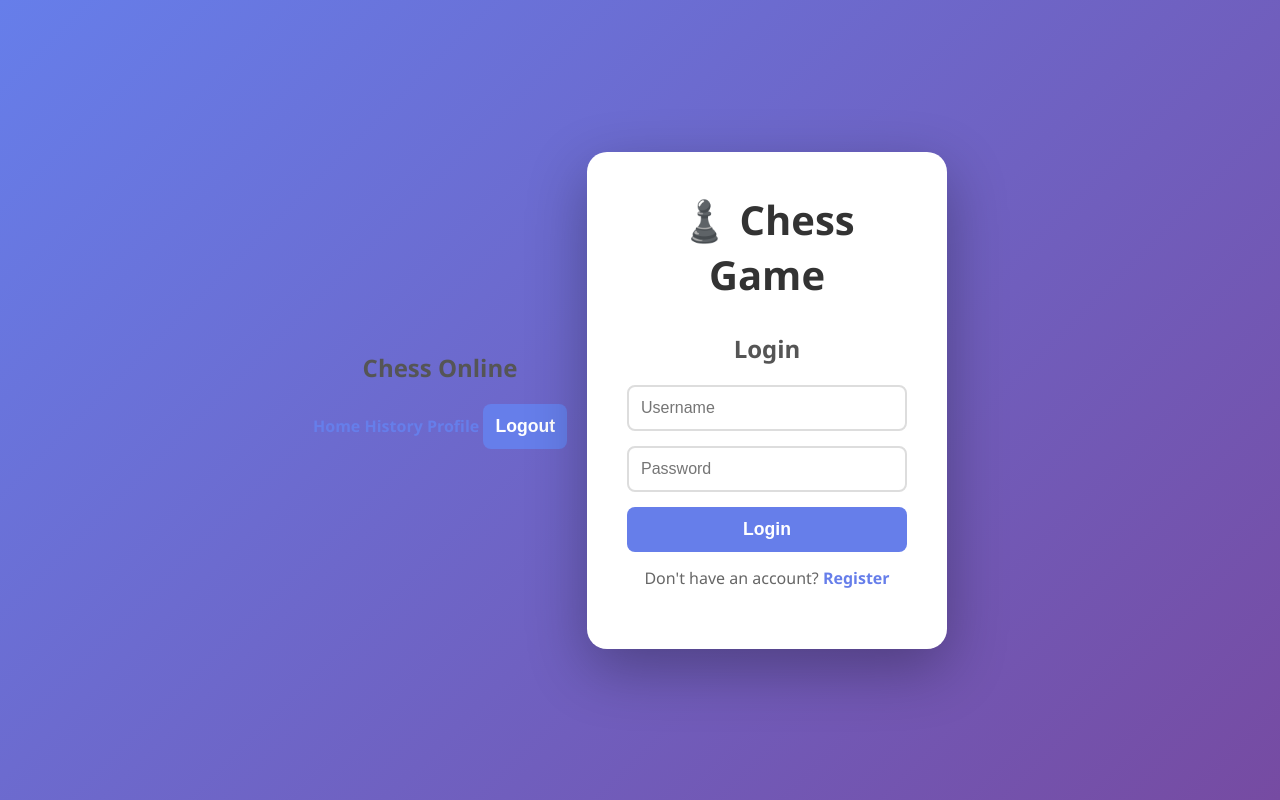
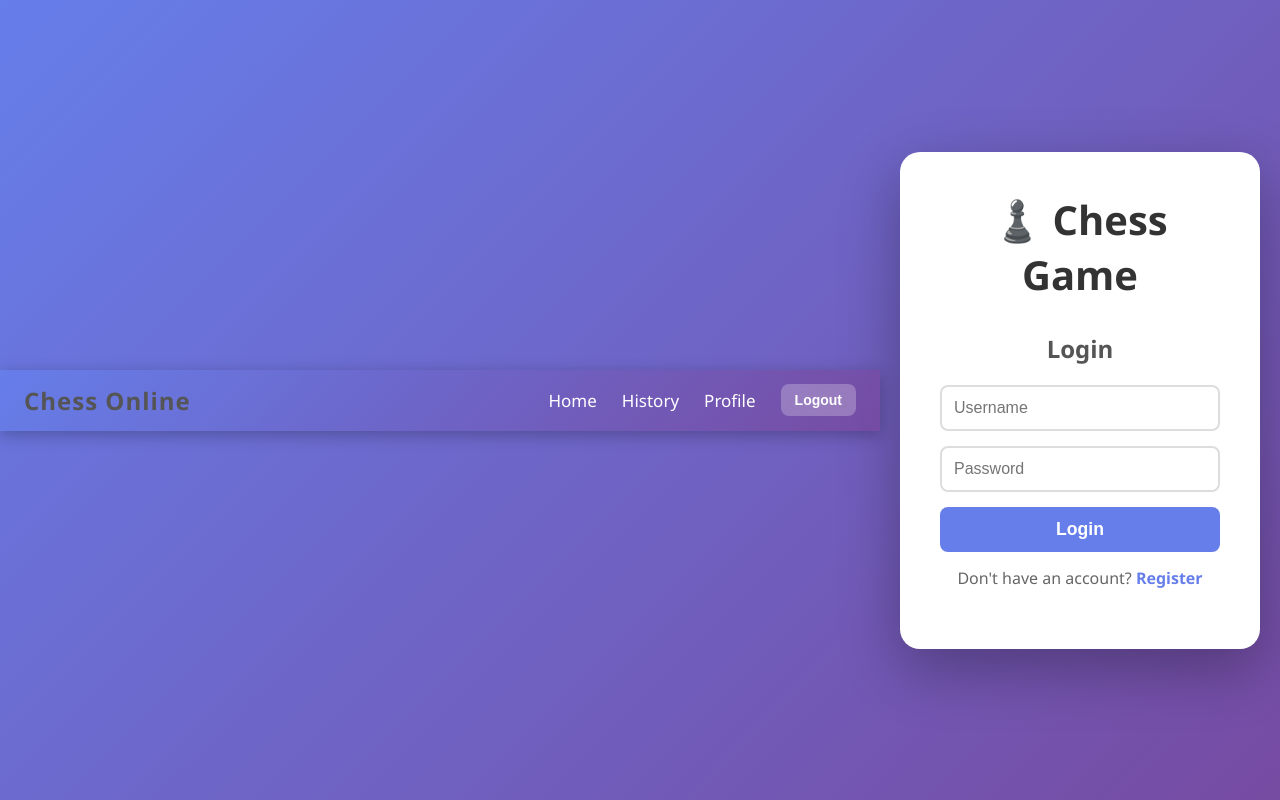
Before and after one commit to ChongyeWang/chess, a plain HTML site: page wwwroot/login.html in a window 1280 px wide. Drawn offline with Linux system fonts and the light colour scheme.

Commit message:
Update auth.css

```diff
--- a/wwwroot/auth.css
+++ b/wwwroot/auth.css
@@ -102,3 +102,60 @@
     margin-top: 15px;
     font-weight: bold;
 }
+
+/* NAVBAR */
+.navbar {
+    width: 100%;
+    background: linear-gradient(135deg, rgba(102, 126, 234, 0.95) 0%, rgba(118, 75, 162, 0.95) 100%);
+    padding: 14px 24px;
+    display: flex;
+    align-items: center;
+    justify-content: space-between;
+    color: white;
+    box-shadow: 0 4px 15px rgba(0,0,0,0.25);
+    position: sticky;
+    top: 0;
+    z-index: 999;
+    backdrop-filter: blur(6px);
+}
+
+.nav-left .logo {
+    margin: 0;
+    font-size: 24px;
+    font-weight: 700;
+    letter-spacing: 1px;
+}
+
+.nav-right {
+    display: flex;
+    align-items: center;
+    gap: 25px;
+}
+
+.nav-right a {
+    color: white;
+    text-decoration: none;
+    font-size: 17px;
+    font-weight: 500;
+    transition: 0.25s ease;
+}
+
+.nav-right a:hover {
+    color: #dfe8ff;
+    transform: translateY(-2px);
+}
+
+.small-btn {
+    font-size: 14px;
+    padding: 8px 14px;
+    border-radius: 8px;
+    background-color: rgba(255,255,255,0.25);
+    color: white;
+    backdrop-filter: blur(4px);
+    transition: 0.2s ease;
+}
+
+.small-btn:hover {
+    background-color: rgba(255,255,255,0.35);
+    transform: translateY(-2px);
+}
```
